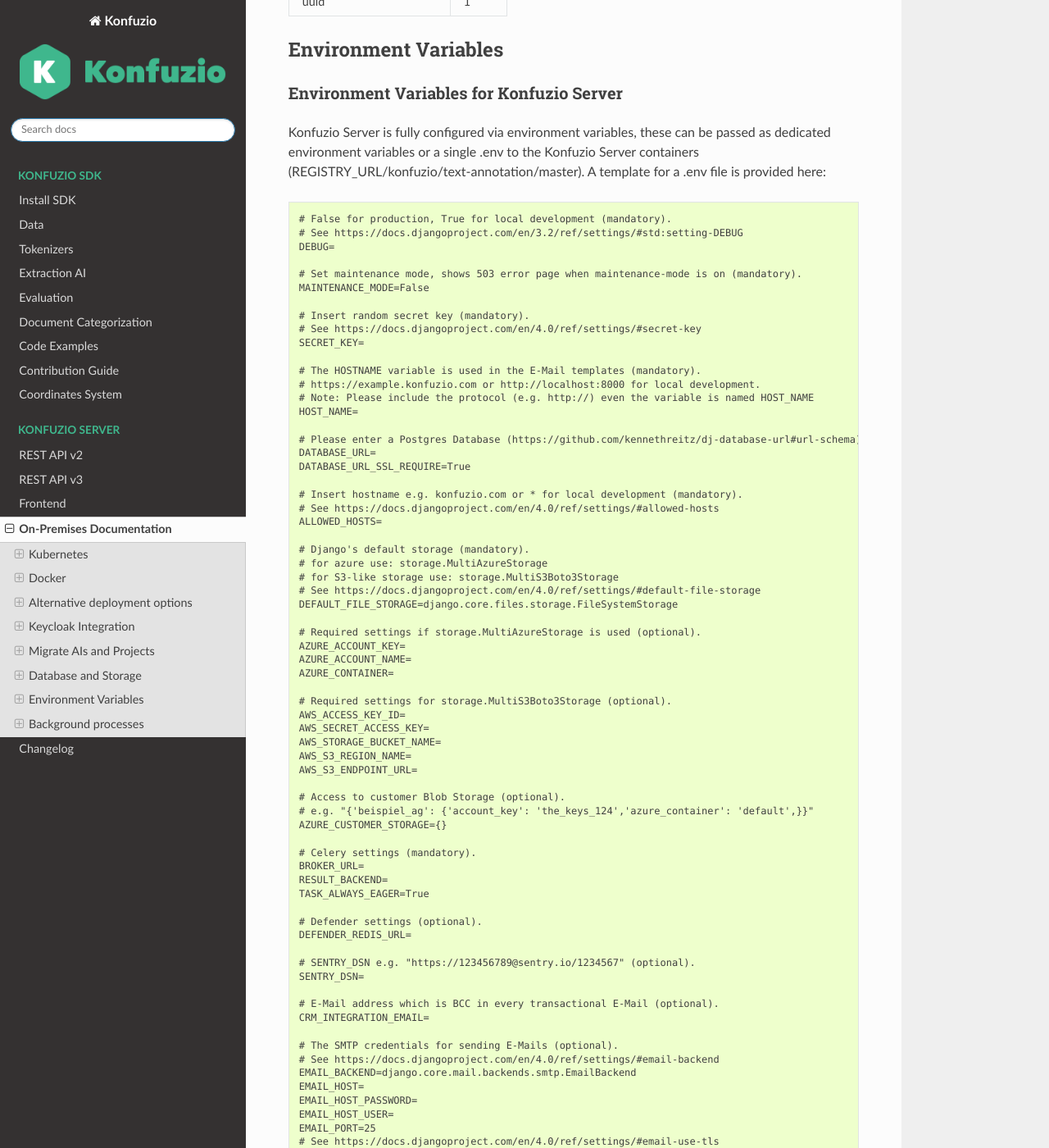
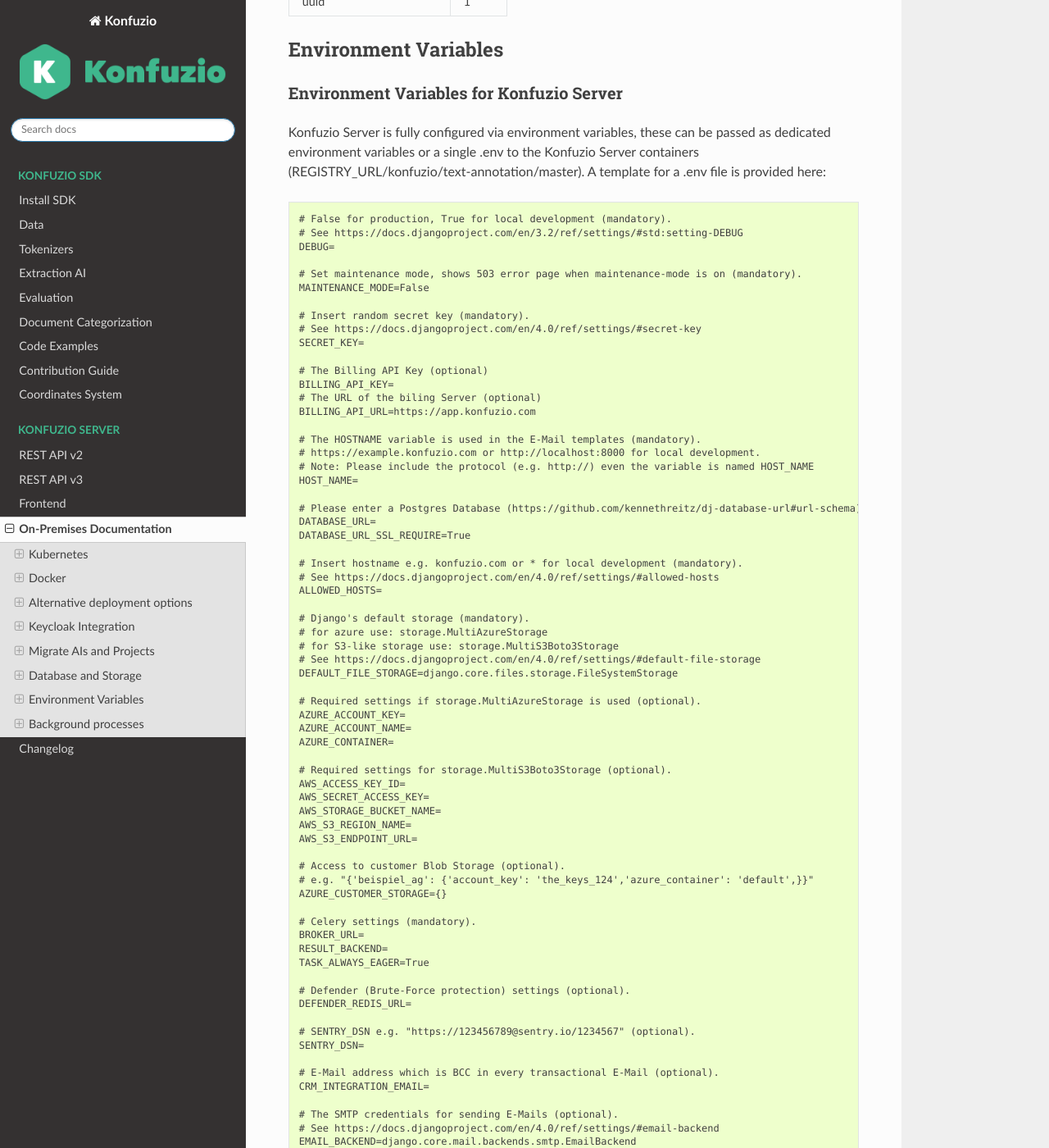
Before and after one commit to konfuzio-ai/konfuzio-sdk, a Sphinx documentation site: the page built from docs/web/on_premises.md, in a window 1280 px wide and 1400 px high, scrolled down 15948 px. Shown: the whole window at 82% size. Built offline with Sphinx 7.4.7 and the Read the Docs theme 2.0.0, drawn with Linux system fonts in a browser that asks for light colours; some of the changed text lies outside the part shown.

Commit message:
Update on_premises.md

```diff
--- a/docs/web/on_premises.md
+++ b/docs/web/on_premises.md
@@ -562,6 +562,11 @@
 # See https://docs.djangoproject.com/en/4.0/ref/settings/#secret-key
 SECRET_KEY=
 
+# The Billing API Key (optional)
+BILLING_API_KEY=
+# The URL of the biling Server (optional)
+BILLING_API_URL=https://app.konfuzio.com
+
 # The HOSTNAME variable is used in the E-Mail templates (mandatory).
 # https://example.konfuzio.com or http://localhost:8000 for local development.
 # Note: Please include the protocol (e.g. http://) even the variable is named HOST_NAME
```
Also changed, not shown: other parts of docs/web/on_premises.md (+1 -1 lines).
